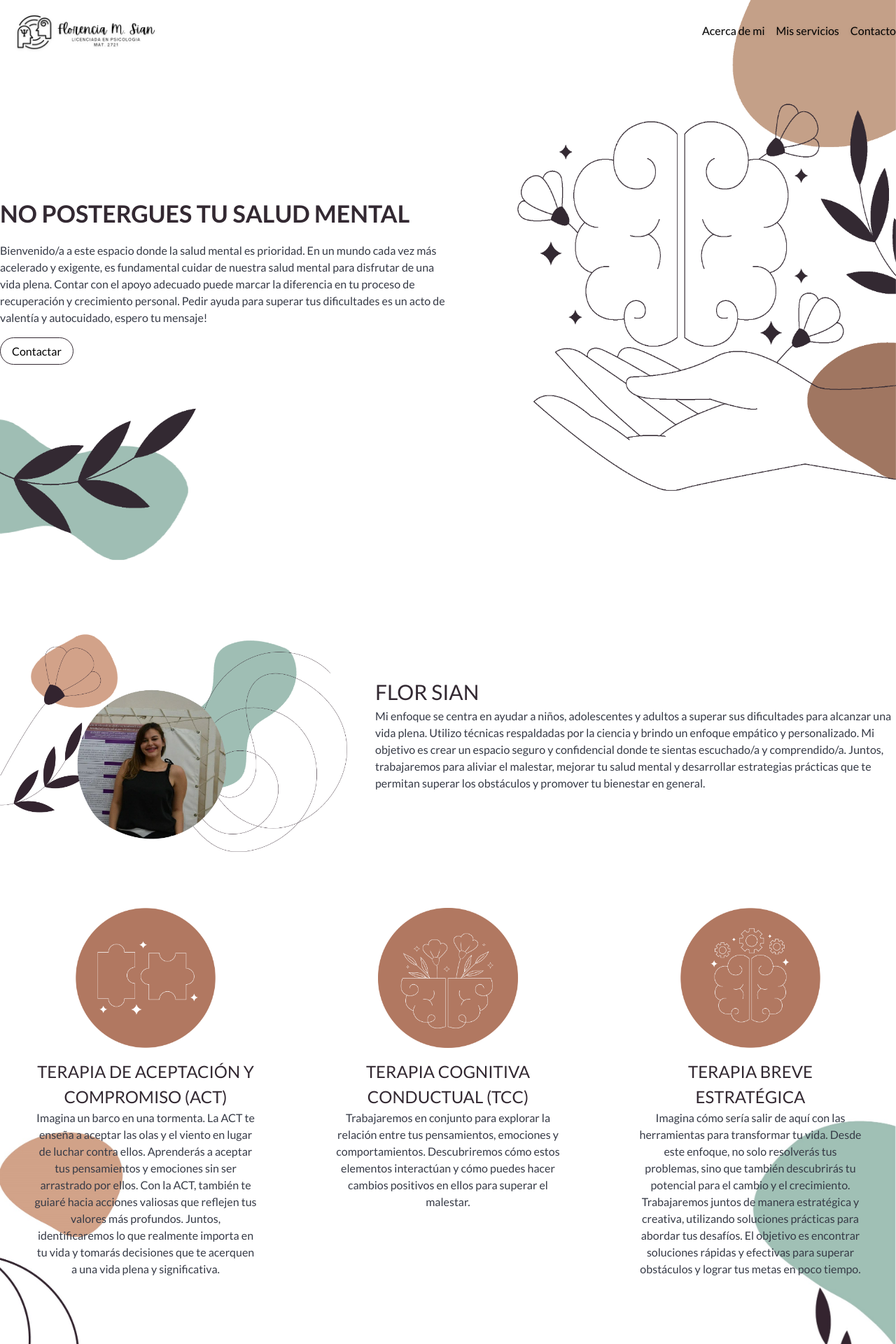
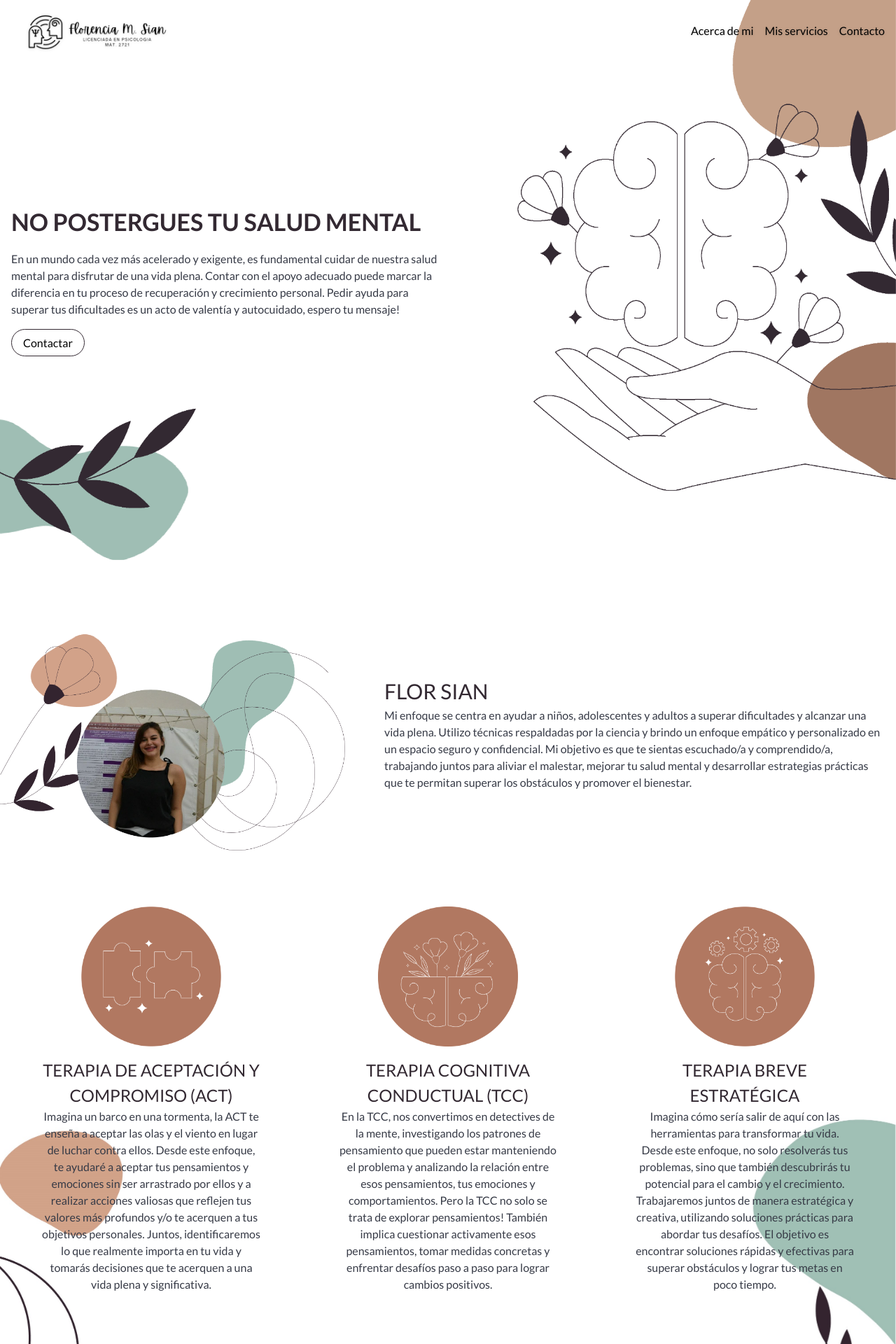
Before and after one commit to giulianoantonanzas/flor-page, a Next.js app: page / in a window 1280 px wide. Shown: the top 1920 px of the page at 70% size. Built offline with nearby package versions, Linux system fonts and the light colour scheme.

Commit message:
algunos cambios a pedido de la flor

```diff
--- a/pages/index.tsx
+++ b/pages/index.tsx
@@ -31,13 +31,12 @@ const Home = () => {
               <Fade triggerOnce cascade duration={1000}>
                 <h1 className="h-fit">No postergues tu salud mental</h1>
                 <p>
-                  Bienvenido/a a este espacio donde la salud mental es
-                  prioridad. En un mundo cada vez más acelerado y exigente, es
-                  fundamental cuidar de nuestra salud mental para disfrutar de
-                  una vida plena. Contar con el apoyo adecuado puede marcar la
-                  diferencia en tu proceso de recuperación y crecimiento
-                  personal. Pedir ayuda para superar tus dificultades es un acto
-                  de valentía y autocuidado, espero tu mensaje!
+                  En un mundo cada vez más acelerado y exigente, es fundamental
+                  cuidar de nuestra salud mental para disfrutar de una vida
+                  plena. Contar con el apoyo adecuado puede marcar la diferencia
+                  en tu proceso de recuperación y crecimiento personal. Pedir
+                  ayuda para superar tus dificultades es un acto de valentía y
+                  autocuidado, espero tu mensaje!
                 </p>
                 <a href="#contact">
                   <button className="w-fit container">Contactar</button>
@@ -70,13 +69,13 @@ const Home = () => {
             <h2>Flor Sian</h2>
             <p>
               Mi enfoque se centra en ayudar a niños, adolescentes y adultos a
-              superar sus dificultades para alcanzar una vida plena. Utilizo
-              técnicas respaldadas por la ciencia y brindo un enfoque empático y
-              personalizado. Mi objetivo es crear un espacio seguro y
-              confidencial donde te sientas escuchado/a y comprendido/a. Juntos,
-              trabajaremos para aliviar el malestar, mejorar tu salud mental y
-              desarrollar estrategias prácticas que te permitan superar los
-              obstáculos y promover tu bienestar en general.
+              superar dificultades y alcanzar una vida plena. Utilizo técnicas
+              respaldadas por la ciencia y brindo un enfoque empático y
+              personalizado en un espacio seguro y confidencial. Mi objetivo es
+              que te sientas escuchado/a y comprendido/a, trabajando juntos para
+              aliviar el malestar, mejorar tu salud mental y desarrollar
+              estrategias prácticas que te permitan superar los obstáculos y
+              promover el bienestar.
             </p>
           </Fade>
         </div>
@@ -106,14 +105,14 @@ const Home = () => {
 
                 <h3>Terapia de Aceptación y Compromiso (ACT)</h3>
                 <p>
-                  Imagina un barco en una tormenta. La ACT te enseña a aceptar
-                  las olas y el viento en lugar de luchar contra ellos.
-                  Aprenderás a aceptar tus pensamientos y emociones sin ser
-                  arrastrado por ellos. Con la ACT, también te guiaré hacia
-                  acciones valiosas que reflejen tus valores más profundos.
-                  Juntos, identificaremos lo que realmente importa en tu vida y
-                  tomarás decisiones que te acerquen a una vida plena y
-                  significativa.
+                  Imagina un barco en una tormenta, la ACT te enseña a aceptar
+                  las olas y el viento en lugar de luchar contra ellos. Desde
+                  este enfoque, te ayudaré a aceptar tus pensamientos y
+                  emociones sin ser arrastrado por ellos y a realizar acciones
+                  valiosas que reflejen tus valores más profundos y/o te
+                  acerquen a tus objetivos personales. Juntos, identificaremos
+                  lo que realmente importa en tu vida y tomarás decisiones que
+                  te acerquen a una vida plena y significativa.
                 </p>
               </li>
               <li className="md:w-3/12">
@@ -127,10 +126,14 @@ const Home = () => {
 
                 <h3>Terapia Cognitiva Conductual (TCC)</h3>
                 <p>
-                  Trabajaremos en conjunto para explorar la relación entre tus
-                  pensamientos, emociones y comportamientos. Descubriremos cómo
-                  estos elementos interactúan y cómo puedes hacer cambios
-                  positivos en ellos para superar el malestar.
+                  En la TCC, nos convertimos en detectives de la mente,
+                  investigando los patrones de pensamiento que pueden estar
+                  manteniendo el problema y analizando la relación entre esos
+                  pensamientos, tus emociones y comportamientos. Pero la TCC no
+                  solo se trata de explorar pensamientos! También implica
+                  cuestionar activamente esos pensamientos, tomar medidas
+                  concretas y enfrentar desafíos paso a paso para lograr cambios
+                  positivos.
                 </p>
               </li>
               <li className="md:w-3/12">
--- a/tailwind.config.js
+++ b/tailwind.config.js
@@ -6,8 +6,12 @@ module.exports = {
     './app/**/*.{js,ts,jsx,tsx,mdx}',
   ],
   theme: {
-    extend: {
-
+    container: {
+      center: true,
+      padding: {
+        md: '1rem',
+        sm: '0.4rem',
+      },
     },
   },
   plugins: [
```
